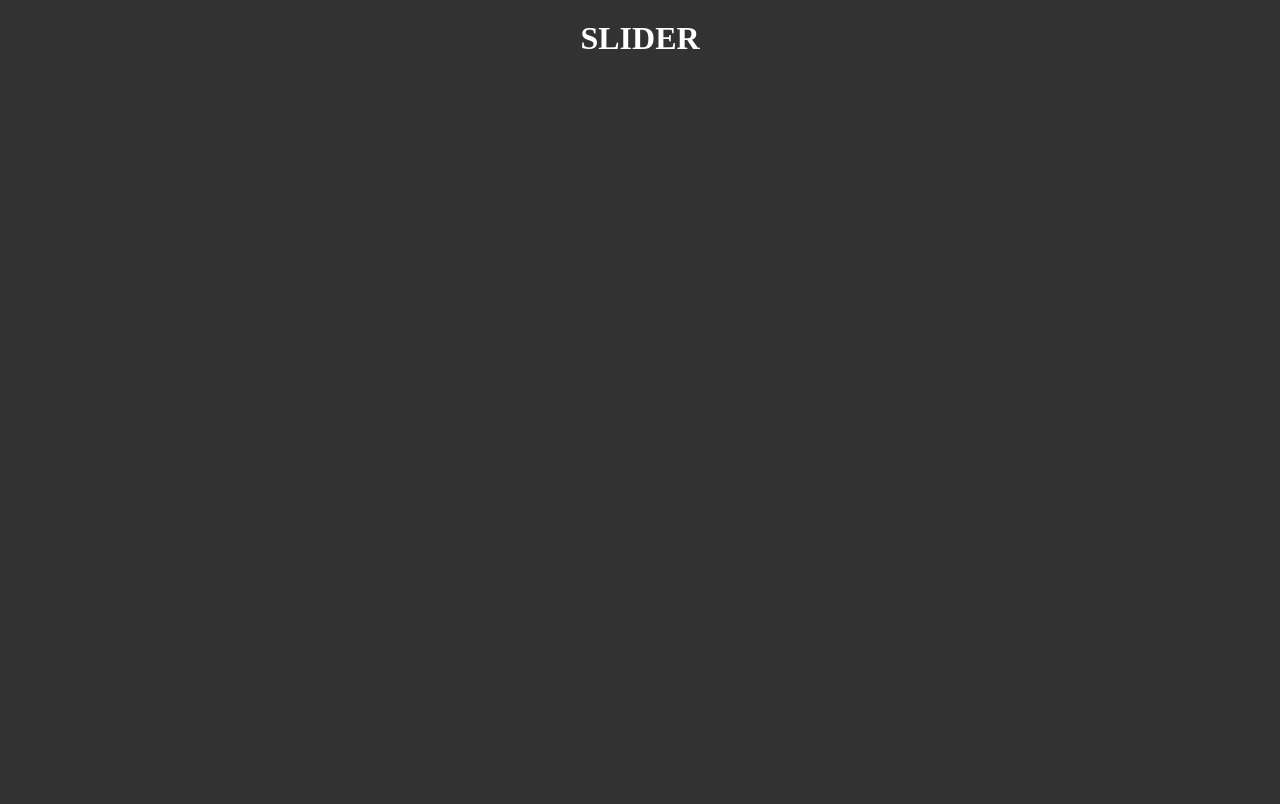
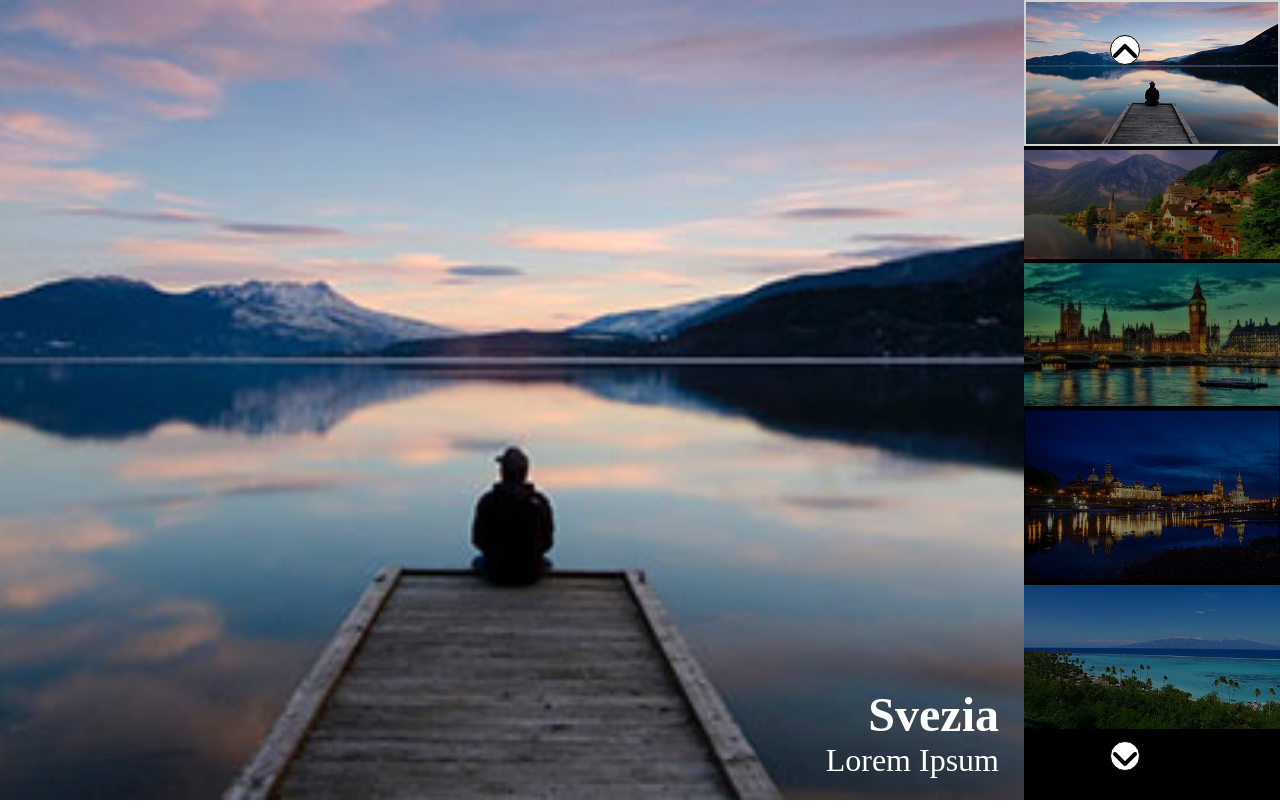
Before and after one commit to VALDEV05/vue-slider, a plain HTML site: page index.html in a window 1280 px wide. Drawn offline with nearby package versions, Linux system fonts and the light colour scheme.

Commit message:
Completed milestone-1
Exercise completed, created the manual slider. At the click changes photo, text and name according to data structure

```diff
--- a/assets/css/style.css
+++ b/assets/css/style.css
@@ -10,103 +10,79 @@
                 content: "";
             }
 
-body {
-    background-color: rgb(51, 50, 50);
+            .slider {
+                width: 100vw;
+                height: 100vh;
             }
 
-h1 {
-    text-align: center;
-    color: white;
-    margin-top: 20px;
-}
-
-
-/* .container {
-    height: 100vh;
-    display: flex;
-    justify-content: center;
-    align-items: center;
+            .preview {
+                max-width: 80%;
                 position: relative;
-}
-
-.slider {
                 float: left;
             }
 
-.slider img {
-    width: 500px;
-    height: 300px;
+            .preview>.slideText {
+                position: absolute;
+                bottom: 25px;
+                right: 25px;
+                text-align: end;
+                font-size: 2rem;
+                color: white;
             }
 
-.thumbs {
+            .preview>.slideText>h2 {
+                font-size: 3rem;
+            }
+
+            .preview .image>img {
+                width: 100%;
+                height: 100vh;
+                object-fit: cover;
+            }
+
+            .reel {
+                float: left;
+                max-width: 20%;
+                background-color: black;
+                height: 100vh;
+            }
+
+            .reel img {
+                width: 100%;
+                height: calc(100 / 5);
+            }
+
+            .commands {
+                height: 92%;
+                position: absolute;
                 display: flex;
                 flex-direction: column;
-    align-items: center;
-    height: 300px;
-    width: 125px;
-    background-color: rgb(0, 0, 0);
+                top: 35px;
+                right: 140px;
+                justify-content: space-between;
+                z-index: 2;
             }
 
-.image_slider_control {
-    width: 100px;
-    height: calc(300px / 5);
+            .commands>span {
+                background-color: white;
+                font-size: 2rem;
+                width: 30px;
+                height: 30px;
+                border: 1px solid black;
+                border-radius: 50%;
+                vertical-align: middle;
+                line-height: 30px;
+                text-align: center;
             }
 
-.click {
-    position: absolute;
-    background-color: rgba(255, 255, 255, .5);
-    border-radius: 10px;
-    padding: 1px 5px;
-    font-size: 12px;
-    z-index: 10;
-    border: none;
+            .inactive {
+                opacity: .5;
             }
 
-.prec.click {
-    margin-top: 5px;
+            .reelImg {
+                background-color: black;
             }
 
-.click_down {
-    transform: translateY(273px);
+            .active {
+                border: 2px solid lightgray;
             }
-
-.thumb {
-    height: calc(300px / 5);
-    width: 100%;
-    opacity: 0.3;
-}
-
-.thumb img {
-    height: 60px;
-    width: 100%;
-}
-
-.item {
-    display: none;
-    position: relative;
-}
-
-.text {
-    padding: 20px;
-    position: absolute;
-    bottom: 0px;
-    color: white;
-    text-align: right;
-}
-
-h3 {
-    font-size: 15px;
-}
-
-.item.active {
-    display: block;
-}
-
-.thumb.active {
-    opacity: 1;
-}
-
-.click:active {
-    border: 2px solid white;
-    color: white;
-} */
--- a/assets/js/main.js
+++ b/assets/js/main.js
@@ -4,117 +4,51 @@
 const app = new Vue({
     el: '#app',
     data: {
-        message: 'SLIDER',
+        counter: 0,
         slides: [{
-            image: 'img/01.jpg',
-            title: 'Svezia',
-            text: 'Lorem ipsum, dolor sit amet consectetur adipisicing elit. Et temporibus voluptatum suscipit tempore aliquid deleniti aut veniam inventore eligendi ex ad ullam, cumque provident totam omnis, magnam dolores dolorum corporis.'
+            name: "Svezia",
+            text: "Lorem Ipsum",
+            image: './assets/img/01.jpg'
+
         }, {
-            image: 'img/02.jpg',
-            title: 'Svizzera',
-            text: 'Lorem ipsum'
+            name: "Svizzera",
+            text: "Lorem Ipsum",
+            image: './assets/img/02.jpg'
+
         }, {
-            image: 'img/03.jpg',
-            title: 'Gran Bretagna',
-            text: 'Lorem ipsum, dolor sit amet consectetur adipisicing elit.'
+            name: "Gran Bretagna",
+            text: "Lorem Ipsum",
+            image: './assets/img/03.jpg'
+
         }, {
-            image: 'img/04.jpg',
-            title: 'Germania',
-            text: 'Lorem ipsum, dolor sit amet consectetur adipisicing elit. Et temporibus voluptatum suscipit tempore aliquid deleniti aut veniam inventore eligendi ex ad ullam.'
+            name: "Germania",
+            text: "Lorem Ipsum",
+            image: './assets/img/04.jpg'
+
         }, {
-            image: 'img/05.jpg',
-            title: 'Paradise',
-            text: 'Et temporibus voluptatum suscipit tempore aliquid deleniti aut veniam inventore eligendi ex ad ullam, cumque provident totam omnis, magnam dolores dolorum corporis.'
+            name: "Paradise",
+            text: "Lorem Ipsum",
+            image: './assets/img/05.jpg'
+
         }, ]
-    }
-})
-
-
-
-
-
-
-//vecchio esercizio
-/*     `<div class="item">
-                    <img src="${items[i]}" alt="">
-                    <div class ="text">
-                         <h1>${title[i]}</h1>
-                        <h3>${text[i]}</h3>
-
-                    </div>
-                </div>` */
-
-/*
-//seleziono gli elementi della DOM dove stampare gli elementi
-const placeToPrintImageBig = document.querySelector('.slider');
-const placeToPrintImageSmall = document.querySelector('.thumbs');
-
-//creo la variabile della foto grande
-let item = '';
-let thumb = '';
-let active = 0;
-
-for (let i = 0; i < items.length; i++) {
-    item += `<div class="item">
-                    <img src="${items[i]}" alt="">
-                        <div class ="text">
-                            <h1>${title[i]}</h1>
-                        <h3>${text[i]}</h3>
-                    </div>
-                </div>`
-    thumb += `<div class="thumb">
-                        <img src="${items[i]}" alt="">
-                    </div>`
-
-}
-placeToPrintImageBig.innerHTML = item;
-document.getElementsByClassName('item')[active].classList.add('active');
-
-placeToPrintImageSmall.innerHTML += thumb;
-document.getElementsByClassName('thumb')[active].classList.add('active');
-
-
-//devo impostare che la variabile active cambia con il click dei pulsanti
-console.log(active);
- */
-
-
-/* const precBtn = document.getElementById('btn_prec');
-precBtn.addEventListener('click', function () {
-    //decremento il contatore
-    --active;
-    if (active < 0) {
-        active = items.length - 1;
-    } else {
-        console.log(active);
-        //rimuovo la classe active al vecchio indice
-        document.querySelector('.item.active').classList.remove('active')
-        //aggiungo la classe active al nuovo indice
-        document.getElementsByClassName('item')[active].classList.add('active');
-        //rimuovo la classe active al vecchio indice
-        document.querySelector('.thumb.active').classList.remove('active')
-        //aggiungo la classe active al nuovo indice
-        document.getElementsByClassName('thumb')[active].classList.add('active');
+    },
+    methods: {
+        slideUp() {
+            this.counter--;
+            console.log(this.counter)
+            this.counterControl();
+        },
+        slideDown() {
+            this.counter++;
+            this.counterControl();
+        },
+        counterControl() {
+            if (this.counter < 0) {
+                this.counter = 4;
+            } else if (this.counter > 4) {
+                this.counter = 0;
+            }
+        }
     }
 
-
-}) */
-
-/* const succBtn = document.querySelector('.succ');
-succBtn.addEventListener('click', function () {
-    //incremento il contatore
-    ++active;
-    if (active > items.length - 1) {
-        active = 0
-    } else {
-        console.log(active);
-        //rimuovo la classe active al vecchio indice
-        document.querySelector('.item.active').classList.remove('active')
-        //aggiungo la classe active al nuovo indice
-        document.getElementsByClassName('item')[active].classList.add('active');
-        //rimuovo la classe active al vecchio indice
-        document.querySelector('.thumb.active').classList.remove('active')
-        //aggiungo la classe active al nuovo indice
-        document.getElementsByClassName('thumb')[active].classList.add('active');
-    }
-}) */
+})
--- a/index.html
+++ b/index.html
@@ -16,33 +16,34 @@
 
 <body>
     <div id="app">
-        <h1>{{message}}</h1>
-    </div>
-
-    <!-- <div class="container">
-        <div class="slider">
-
-
-
-            <div class="item">
-                <img src="${items[i]}" alt="">
-                <div class="text">
-                    <h3>${title[i]}</h3>
-                    <h3>${text[i]}</h3>
-
+        <div class="slider clearfix">
+            <div class="preview">
+                <div class="slideText">
+                    <h2>{{slides[counter].name}}</h2>
+                    <p>{{slides[counter].text}}</p>
+                </div>
+                <div class="image">
+                    <img :src="slides[counter].image">
                 </div>
             </div>
+            <div class="reel">
+                <div class="commands">
+                    <span @click="slideUp">
+                        <i class="fa fa-angle-up" aria-hidden="true"></i>
+                    </span>
+                    <span @click="slideDown">
+                        <i class="fa fa-angle-down" aria-hidden="true"></i>
+                    </span>
+                </div>
 
+                <div v-for="(slide, index) in slides">
+                    <img v-bind:class="[(index == counter) ? 'active' :
+                            'inactive']" :src="slide.image" alt="">
+                </div>
+            </div>
+        </div>
 
-        </div>
-        <div class="thumbs">
-            <div class="thumb">
-                <img src="${items[i]}" alt="">
-            </div>
-            <button id="btn_prec" class="prec click"><i class="fas fa-angle-up"></i></button>
-            <button class="succ click click_down"><i class="fas fa-angle-down"></i></button>
-        </div>
-    </div> -->
+    </div>
     <!-- development version, includes helpful console warnings -->
     <script src="https://cdn.jsdelivr.net/npm/vue@2/dist/vue.js"></script>
     <script src="./assets/js/main.js"></script>
```
Also changed, not shown: assets/img/01.jpg (added), assets/img/02.jpg (added), assets/img/03.jpg (added), assets/img/04.jpg (added), assets/img/05.jpg (added). Lines whose indentation alone changed are shown as unchanged.
